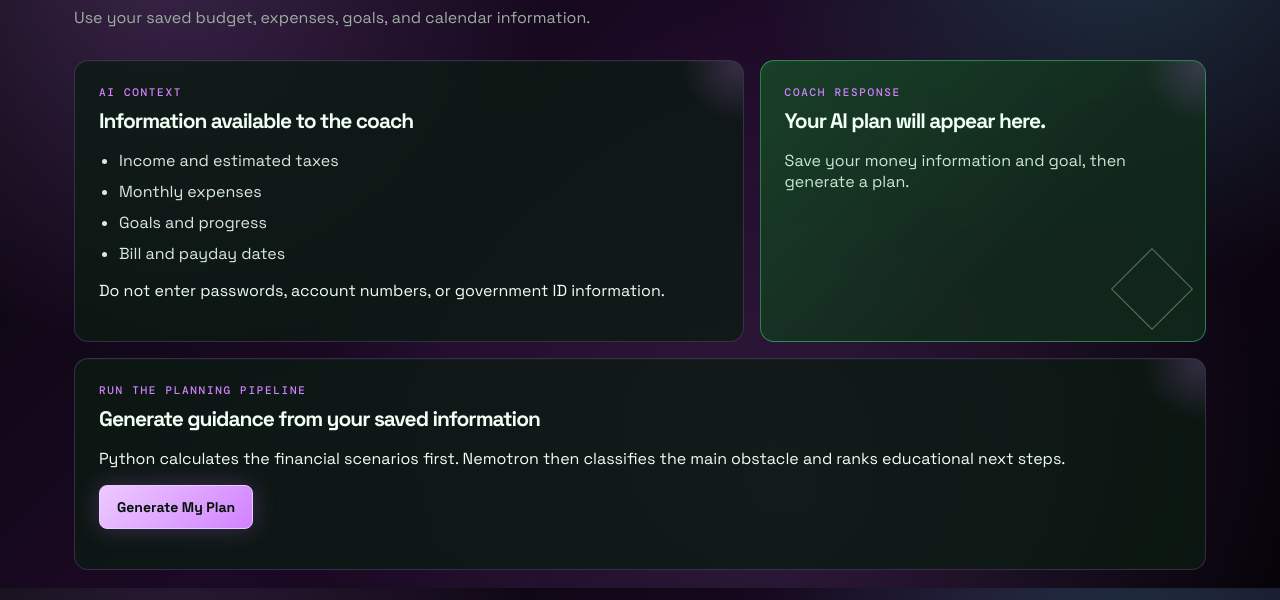
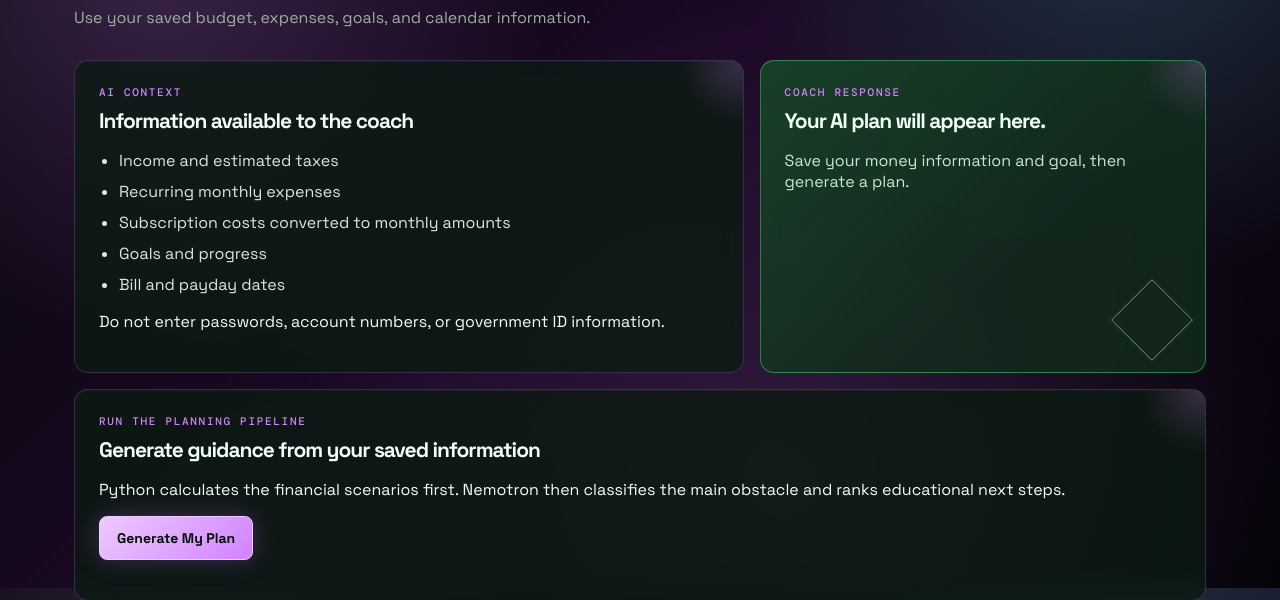
Before and after one commit to Rygar7/Table4, a FastAPI app: page /nemotron in a window 1280 px wide. Shown: the part 212-812 px from the top of the page. Run offline with FastAPI, Linux system fonts and the light colour scheme.

Commit message:
Include recurring costs in AI savings plans

```diff
--- a/static/style.css
+++ b/static/style.css
@@ -1218,3 +1218,25 @@ main::before {
 @media (max-width: 700px) {
   .goal-grid { grid-template-columns: 1fr; }
 }
+
+/* Transparent inputs used by the AI savings plan */
+.plan-input-summary {
+  display: grid;
+  margin: 20px 0;
+  grid-template-columns: repeat(4, 1fr);
+  gap: 10px;
+}
+.plan-input-summary[hidden] { display: none; }
+.plan-input-summary > div {
+  padding: 14px;
+  background: rgba(var(--theme-rgb), .07);
+  border: 1px solid rgba(var(--theme-rgb), .16);
+  border-radius: 12px;
+}
+.plan-input-summary span, .plan-input-summary strong { display: block; }
+.plan-input-summary span { margin-bottom: 7px; color: var(--muted); font-size: 10px; }
+.plan-input-summary strong { color: var(--green-light); font-size: 17px; }
+
+@media (max-width: 760px) {
+  .plan-input-summary { grid-template-columns: 1fr 1fr; }
+}
--- a/templates/nemotron.html
+++ b/templates/nemotron.html
@@ -15,7 +15,8 @@
     <h2>Information available to the coach</h2>
     <ul>
       <li>Income and estimated taxes</li>
-      <li>Monthly expenses</li>
+      <li>Recurring monthly expenses</li>
+      <li>Subscription costs converted to monthly amounts</li>
       <li>Goals and progress</li>
       <li>Bill and payday dates</li>
     </ul>
@@ -35,6 +36,12 @@
   <p class="label">RUN THE PLANNING PIPELINE</p>
   <h2>Generate guidance from your saved information</h2>
   <p>Python calculates the financial scenarios first. Nemotron then classifies the main obstacle and ranks educational next steps.</p>
+  <div id="plan-input-summary" class="plan-input-summary" hidden>
+    <div><span>Regular expenses</span><strong id="regular-expense-total">—</strong></div>
+    <div><span>Subscriptions</span><strong id="subscription-expense-total">—</strong></div>
+    <div><span>Total monthly spending</span><strong id="total-expense-input">—</strong></div>
+    <div><span>Left after spending</span><strong id="monthly-leftover">—</strong></div>
+  </div>
   <button id="generate-plan" class="primary-button" type="button">Generate My Plan</button>
   <p id="plan-status"></p>
 </section>
@@ -43,6 +50,7 @@
   document.getElementById("generate-plan").addEventListener("click", async () => {
     const money = JSON.parse(localStorage.getItem("lifepath_money") || "null");
     const goal = JSON.parse(localStorage.getItem("lifepath_goal") || "null");
+    const subscriptions = JSON.parse(localStorage.getItem("lifepath_subscriptions_v1") || "[]");
     const status = document.getElementById("plan-status");
     if (!money?.income?.gross_income) {
       status.innerHTML = 'Save your income and expenses on <a href="/money">My Money</a> first.';
@@ -61,10 +69,27 @@
       amount: Number(expense.amount),
       essential: Boolean(expense.essential),
     }));
+    const monthlySubscriptionCost = (subscription) => {
+      const cost = Number(subscription.cost || 0);
+      if (subscription.frequency === "weekly") return cost * 52 / 12;
+      if (subscription.frequency === "quarterly") return cost / 3;
+      if (subscription.frequency === "yearly") return cost / 12;
+      return cost;
+    };
+    const subscriptionExpenses = subscriptions.map((subscription) => ({
+      name: `${subscription.name} subscription`,
+      amount: monthlySubscriptionCost(subscription),
+      essential: false,
+    }));
+    const regularExpenseTotal = expenses.reduce((total, expense) => total + expense.amount, 0);
+    const subscriptionTotal = subscriptionExpenses.reduce((total, expense) => total + expense.amount, 0);
     const profile = {
       income: { monthly: monthlyIncome },
       fixed_expenses: expenses.filter((expense) => expense.essential),
-      flexible_expenses: expenses.filter((expense) => !expense.essential),
+      flexible_expenses: [
+        ...expenses.filter((expense) => !expense.essential),
+        ...subscriptionExpenses,
+      ],
       emergency_savings: Number(money.income.emergency_savings || 0),
       investments: [],
       debts: [],
@@ -96,7 +121,14 @@
         return entry;
       }));
       document.getElementById("coach-risk").textContent = data.coach.risk_note;
-      status.textContent = `Generated by ${data.coach.generated_by}. ${data.disclaimer}`;
+      const formatMoney = (value) => new Intl.NumberFormat("en-US", { style: "currency", currency: "USD", maximumFractionDigits: 0 }).format(value);
+      document.getElementById("regular-expense-total").textContent = formatMoney(regularExpenseTotal);
+      document.getElementById("subscription-expense-total").textContent = formatMoney(subscriptionTotal);
+      document.getElementById("total-expense-input").textContent = formatMoney(data.analysis.cash_flow.monthly_expenses);
+      document.getElementById("monthly-leftover").textContent = formatMoney(data.analysis.cash_flow.monthly_surplus);
+      document.getElementById("monthly-leftover").className = data.analysis.cash_flow.monthly_surplus >= 0 ? "positive-text" : "negative-text";
+      document.getElementById("plan-input-summary").hidden = false;
+      status.textContent = `Included ${expenses.length} regular expense${expenses.length === 1 ? "" : "s"} and ${subscriptionExpenses.length} subscription${subscriptionExpenses.length === 1 ? "" : "s"}. Generated by ${data.coach.generated_by}. ${data.disclaimer}`;
     } catch (error) {
       status.textContent = error.message;
     }
```
